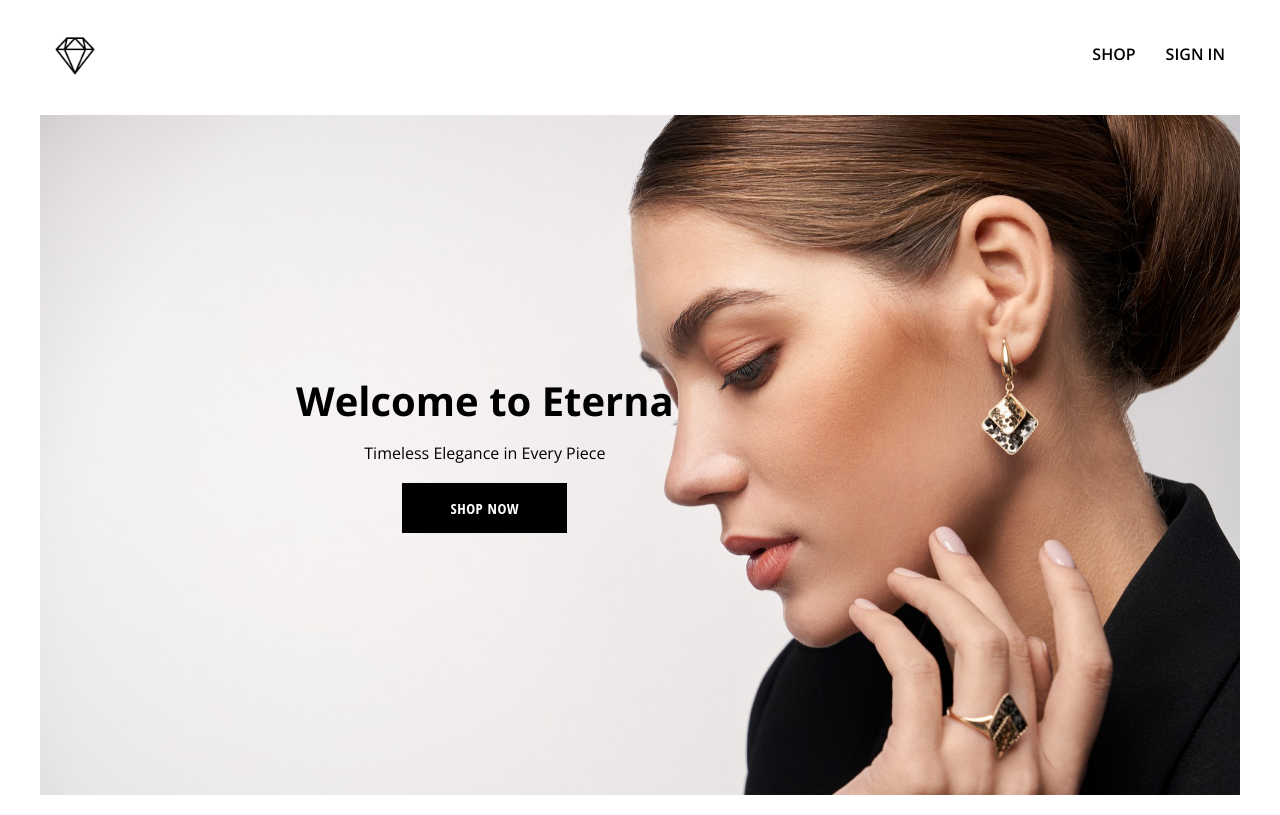
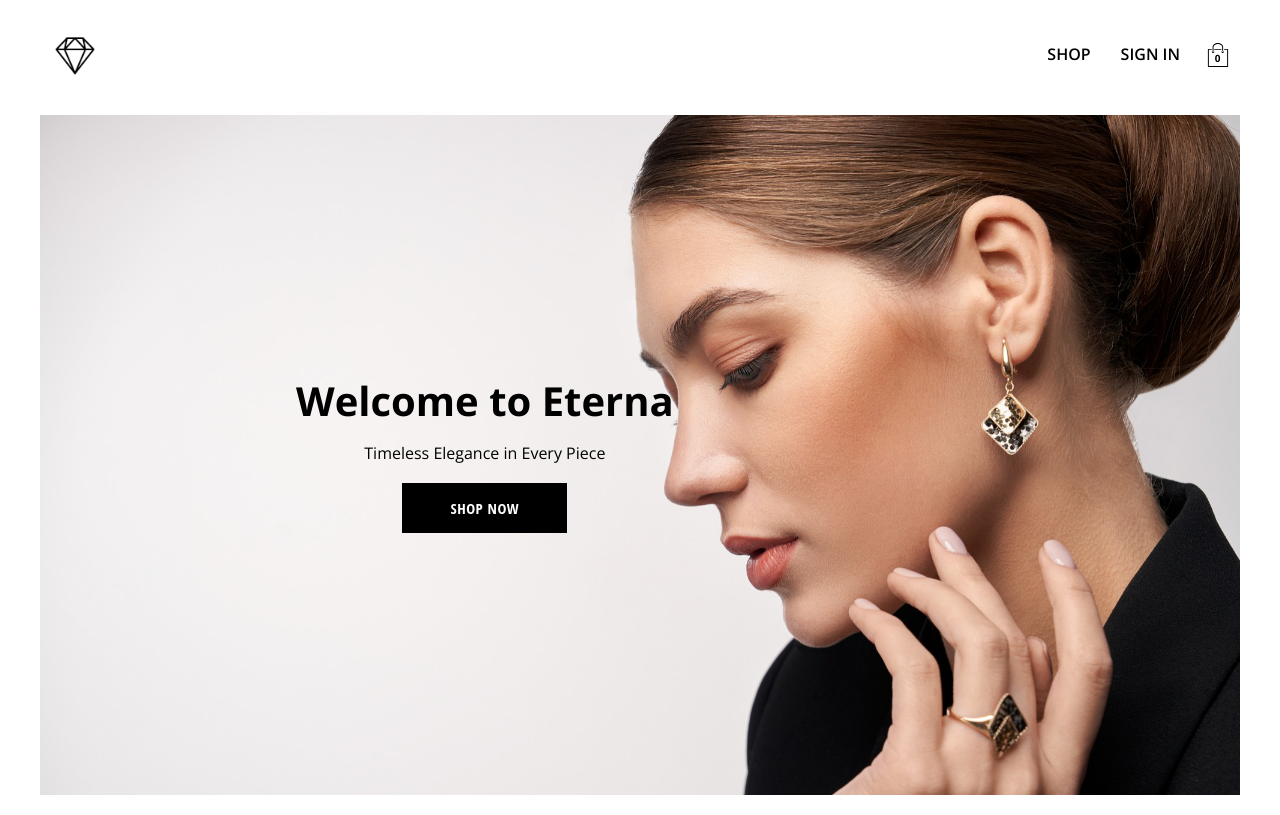
Before and after one commit to dantvi/eterna, a React (Vite) app: page / in a window 1280 px wide. Built offline with nearby package versions, Linux system fonts and the light colour scheme.

Commit message:
add cart icon with styling

```diff
--- /dev/null
+++ b/src/components/cart.icon/Cart-icon.component.tsx
@@ -0,0 +1,18 @@
+import { useContext } from 'react';
+import { CartContext } from '../../contexts/cart.context';
+import ShoppingIcon from '../../assets/shopping-bag.svg';
+import './Cart-icon.styles.scss';
+
+const CartIcon = () => {
+  const { isCartOpen, setIsCartOpen, cartCount } = useContext(CartContext);
+  const toogleIsCartOpen = () => setIsCartOpen(!isCartOpen);
+
+  return (
+    <div className='cart-icon-container' onClick={toogleIsCartOpen}>
+      <img src={ShoppingIcon} alt='Shopping Cart' className='shopping-icon' />
+      <span className='item-count'>{cartCount}</span>
+    </div>
+  );
+};
+
+export default CartIcon;
--- /dev/null
+++ b/src/components/cart.icon/Cart-icon.styles.scss
@@ -0,0 +1,21 @@
+.cart-icon-container {
+  width: 45px;
+  height: 45px;
+  position: relative;
+  display: flex;
+  align-items: center;
+  justify-content: center;
+  cursor: pointer;
+
+  .shopping-icon {
+    width: 24px;
+    height: 24px;
+  }
+
+  .item-count {
+    position: absolute;
+    font-size: 10px;
+    font-weight: bold;
+    bottom: 12px;
+  }
+}
--- a/src/routes/Navigation/Navigation.component.tsx
+++ b/src/routes/Navigation/Navigation.component.tsx
@@ -1,10 +1,14 @@
 import { Outlet, Link } from 'react-router-dom';
-
+import { useContext } from 'react';
+import { CartContext } from '../../contexts/cart.context';
 import diamondLogo from '../../assets/icon-diamond.png';
-
+import CartIcon from '../../components/cart.icon/Cart-icon.component';
+import CartDropdown from '../../components/cart-dropdown/Cart-dropdown.component';
 import './Navigation.styles.scss';
 
 const Navigation = () => {
+  const { isCartOpen } = useContext(CartContext);
+
   return (
     <>
       <div className='navigation'>
@@ -18,7 +22,9 @@ const Navigation = () => {
           <Link className='nav-link' to={'/auth'} title='Go to sign in page'>
             SIGN IN
           </Link>
+          <CartIcon />
         </div>
+        {isCartOpen && <CartDropdown />}
       </div>
       <Outlet />
     </>
```
Also changed, not shown: src/assets/shopping-bag.svg (added).
